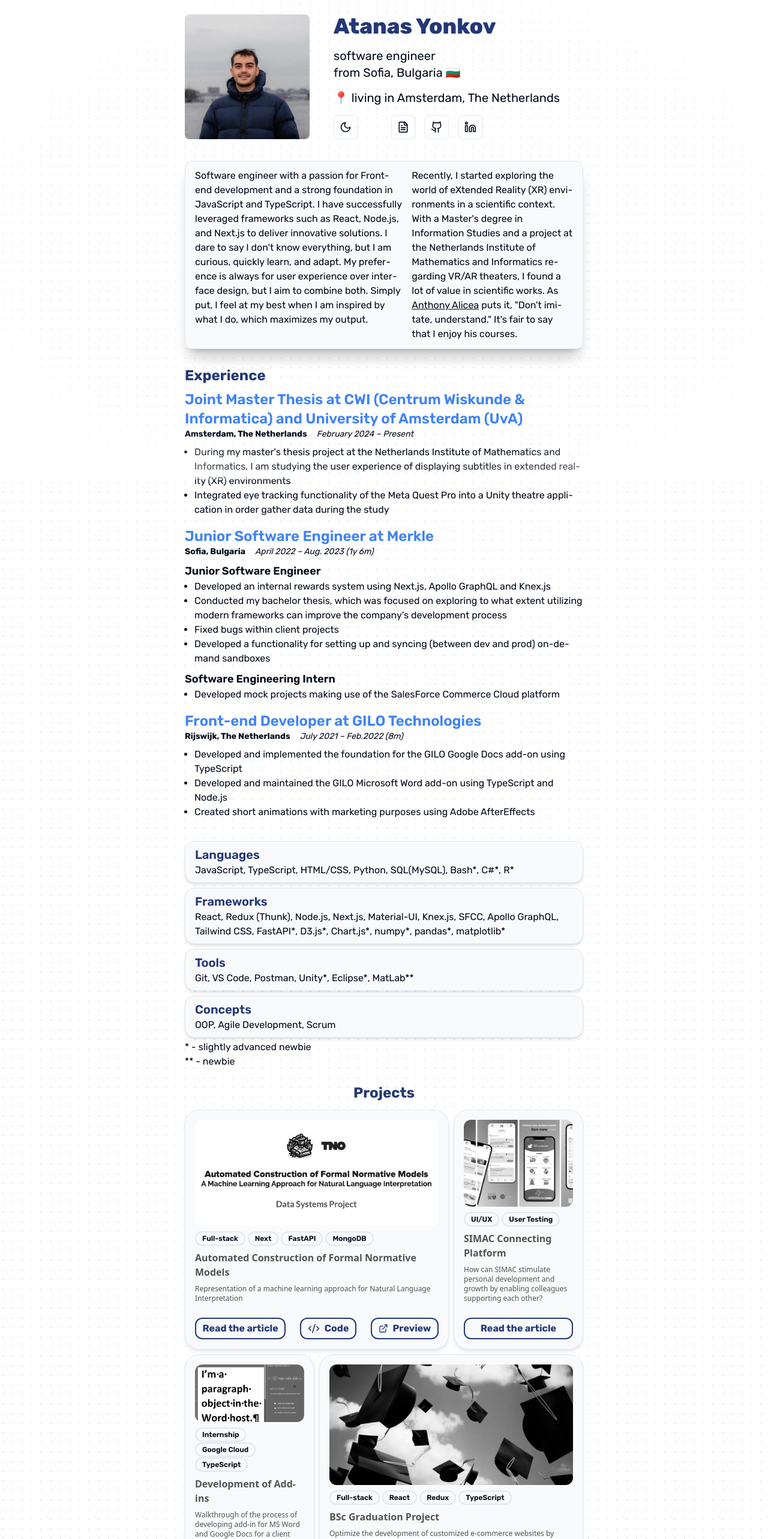
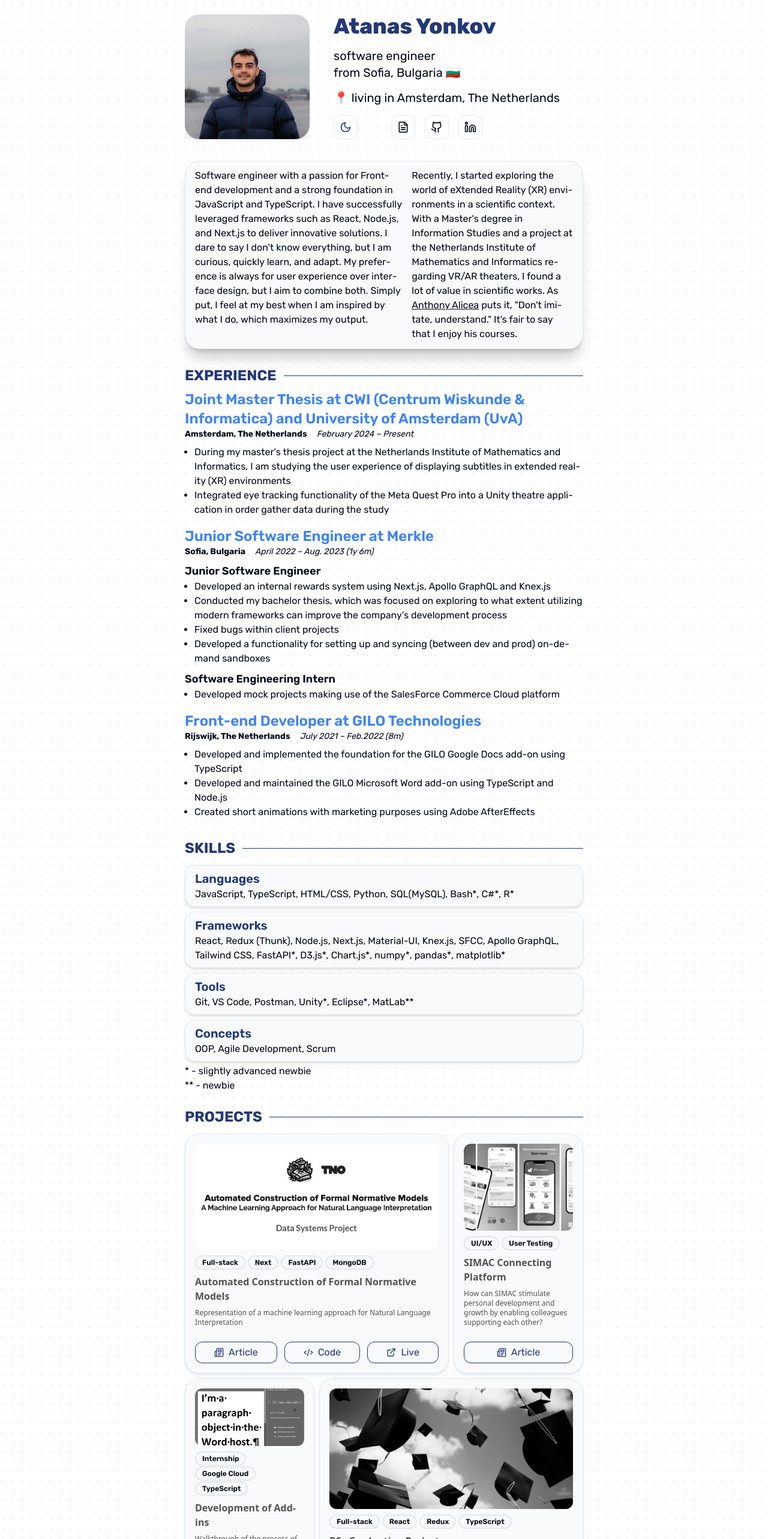
Before and after one commit to ayonkov1/portfolio, a Next.js app: page / in a window 1280 px wide. Shown: the top 2566 px of the page at 60% size. Built offline with nearby package versions, Linux system fonts and the light colour scheme.

Commit message:
Optimisations

```diff
--- a/src/app/page.tsx
+++ b/src/app/page.tsx
@@ -14,7 +14,7 @@ export default function Home() {
           className={`
         fixed bg-cover pointer-events-none inset-0 items-center
         justify-center dark:bg-black bg-white
-        [mask-image:radial-gradient(ellipse_at_center,transparent_65%,black)]`}
+        [mask-image:radial-gradient(ellipse_at_center,transparent_100%,black)]`}
         ></div>
         <CVComponent />
       </div>
--- a/src/components/core/header.tsx
+++ b/src/components/core/header.tsx
@@ -9,7 +9,7 @@ export const Header = () => {
         <Image
           src="/profilepic.webp"
           alt="Atanas Yonkov Profile Picture"
-          className="rounded-lg brightness-110 shadow-xl border"
+          className="rounded-3xl brightness-110 shadow-xl border"
           layout="fill"
           quality={75}
           loading="lazy"
@@ -23,7 +23,7 @@ export const Header = () => {
         <p className="hidden lg:block text-base lg:text-xl">📍 living in Amsterdam, The Netherlands</p>
 
         <div className="flex gap-1 lg:gap-4 align-middle items-center justify-between lg:justify-start">
-          <div className="mr-4 lg:mr-10">
+          <div className="mr-4 lg:mr-10 ">
             <ModeToggle />
           </div>
 
--- a/src/components/core/social-buttons.tsx
+++ b/src/components/core/social-buttons.tsx
@@ -23,6 +23,7 @@ export function SocialButton({ variant, link }: { variant: keyof Variants; link?
           variant="outline"
           size="icon"
           className={`
+          rounded-xl
         dark:text-blue-400`}
         >
           <IconComponent className="h-5 w-5" />
--- a/src/components/custom/sections/certificates.tsx
+++ b/src/components/custom/sections/certificates.tsx
@@ -5,8 +5,12 @@ import Link from 'next/link'
 export const Certificates = () => {
   return (
     <div>
-      <Title text="Certificates" />
-
+      <div className="inline-flex items-center justify-start w-full mb-2">
+        <span className="pr-3">
+          <Title text="CERTIFICATES" />
+        </span>
+        <hr className="w-full h-px bg-blue-900 dark:bg-blue-300 border-0" />
+      </div>
       <div className="grid grid-cols-1 md:grid-cols-2 lg:grid-cols-3 xl:grid-cols-4 md:gap-2 py-1 pb-6 pt-2">
         {certificates.map((certificate, index) => (
           <div
--- a/src/components/custom/sections/education.tsx
+++ b/src/components/custom/sections/education.tsx
@@ -5,8 +5,12 @@ import React from 'react'
 const Education = () => {
   return (
     <div>
-      <Title text="Education" />
-
+      <div className="inline-flex items-center justify-start w-full">
+        <span className="pr-3">
+          <Title text="EDUCATION" />
+        </span>
+        <hr className="w-full h-px bg-blue-900 dark:bg-blue-300 border-0" />
+      </div>
       {education.map((edu, index) => (
         <div key={index} className="text-sm lg:text-lg py-1 pb-2">
           <p className="text-md lg:text-2xl font-semibold pt-1 text-blue-500 dark:text-blue-200 hyphens-auto">
--- a/src/components/custom/sections/experience.tsx
+++ b/src/components/custom/sections/experience.tsx
@@ -5,7 +5,12 @@ import { experiences } from '@/components/data/experiences'
 function ExperienceSection() {
   return (
     <div>
-      <Title text="Experience" />
+      <div className="inline-flex items-center justify-start w-full">
+        <span className="pr-3">
+          <Title text="EXPERIENCE" />
+        </span>
+        <hr className="w-full h-px bg-blue-900 dark:bg-blue-300 border-0" />
+      </div>
 
       {experiences.map((exp, index) => (
         <div key={index} className="text-sm lg:text-lg py-1 pb-2">
--- a/src/components/custom/sections/projects.tsx
+++ b/src/components/custom/sections/projects.tsx
@@ -8,7 +8,12 @@ import { items } from '@/components/data/projects'
 export function Projects() {
   return (
     <div>
-      <Title text="Projects" center />
+      <div className="inline-flex items-center justify-start w-full">
+        <span className="pr-3">
+          <Title text="PROJECTS" />
+        </span>
+        <hr className="w-full h-px bg-blue-900 dark:bg-blue-300 border-0" />
+      </div>
 
       <BentoGrid className="py-1 mt-2 gap-2">
         {items.map((item, i) => (
--- a/src/components/custom/sections/summary.tsx
+++ b/src/components/custom/sections/summary.tsx
@@ -9,8 +9,7 @@ const Summary = () => {
         <div className="min-w-80">
           <div className="w-full relative">
             <div className="absolute inset-0 h-full w-full bg-gradient-to-tr from-blue-700 to-pink-500 transform shadow-xl border bg-red-500 rounded-3xl" />
-            <div className="relative shadow-xl bg-slate-50 dark:bg-slate-800 dark:bg-opacity-85 border py-3 px-4 h-full overflow-hidden rounded-xl flex flex-col justify-end items-start">
-              {/* <Title text="Summary" /> */}
+            <div className="relative shadow-xl bg-slate-50 dark:bg-slate-800 dark:bg-opacity-85 border py-3 px-4 h-full overflow-hidden rounded-3xl flex flex-col justify-end items-start">
               <div className="flex flex-col lg:flex-row gap-1 lg:gap-4">
                 <Text>
                   Software engineer with a passion for Front-end development and a strong foundation in JavaScript and TypeScript.
--- a/src/components/custom/sections/technical-skills.tsx
+++ b/src/components/custom/sections/technical-skills.tsx
@@ -21,6 +21,13 @@ const projects = [
 const TechnicallSkills = () => {
   return (
     <div>
+      <div className="inline-flex items-center justify-start w-full mb-2">
+        <span className="pr-3">
+          <Title text="SKILLS" />
+        </span>
+        <hr className="w-full h-px bg-blue-900 dark:bg-blue-300 border-0" />
+      </div>
+
       <div className="py-1 flex flex-wrap flex-col lg:flex-row flex-grow lg:gap-2">
         {projects.map((project, index) => (
           <div
--- a/src/components/ui/bento-grid.tsx
+++ b/src/components/ui/bento-grid.tsx
@@ -1,6 +1,6 @@
 import { cn } from '@/lib/utils'
 import { Badge } from './badge'
-import { Code2, ExternalLink } from 'lucide-react'
+import { Code2, ExternalLink, Newspaper } from 'lucide-react'
 import { ReactNode } from 'react'
 import Link from 'next/link'
 import { Text } from '../core/title'
@@ -13,12 +13,11 @@ const LinkButton = ({ children, link }: { children: ReactNode; link: string }) =
   return (
     <button
       className={`
-
-    py-1 px-2 rounded-xl border-2
+    py-1 px-2 rounded-xl border
     hover:bg-white dark:hover:bg-slate-700
     text-blue-900 hover:text-blue-500
     dark:text-blue-100 dark:hover:border-blue-100 hover:border-blue-400
-    font-bold text-sm transition border-blue-900 dark:border-slate-600
+    text-sm transition border-blue-900 dark:border-slate-600
     min-h-9 flex-grow`}
     >
       <Link
@@ -96,20 +95,20 @@ export const BentoGridItem = ({
         <div className="font-sans font-normal text-neutral-600 text-xs dark:text-neutral-300 overflow-ellipsis">
           {description}
         </div>
-        <div className="flex flex-row gap-2 xl:gap-6 mt-2 lg:mt-6">
+        <div className="flex flex-row gap-3 mt-2 lg:mt-6">
           {articleLink && (
             <LinkButton link={articleLink}>
-              <Text>Read the article</Text>
+              <Text>Article</Text> <Newspaper className="h-4 w-4" />
             </LinkButton>
           )}
           {codeLink && (
             <LinkButton link={codeLink}>
-              <Text>Code</Text> <Code2 className="h-5 w-5" />
+              <Text>Code</Text> <Code2 className="h-4 w-4" />
             </LinkButton>
           )}
           {prodLink && (
             <LinkButton link={prodLink}>
-              <Text>Preview</Text> <ExternalLink className="h-4 w-4" />
+              <Text>Live</Text> <ExternalLink className="h-4 w-4" />
             </LinkButton>
           )}
         </div>
--- a/src/components/ui/light-dark-toggle.tsx
+++ b/src/components/ui/light-dark-toggle.tsx
@@ -14,9 +14,9 @@ export function ModeToggle() {
   }
 
   return (
-    <Button variant="outline" size="icon" onClick={toggleTheme}>
-      <Sun className="h-5 w-5 rotate-0 scale-0 transition-all dark:-rotate-0 dark:scale-100" />
-      <Moon className="absolute h-5 w-5 rotate-0 scale-100 transition-all dark:rotate-0 dark:scale-0" />
+    <Button variant="outline" size="icon" onClick={toggleTheme} className="rounded-xl">
+      <Sun className="h-5 w-5 rotate-0 scale-0 transition-all dark:-rotate-0 dark:scale-100 text-yellow-200" />
+      <Moon className="absolute h-5 w-5 rotate-0 scale-100 transition-all dark:rotate-0 dark:scale-0 text-blue-900" />
       <span className="sr-only">Toggle theme</span>
     </Button>
   )
```
